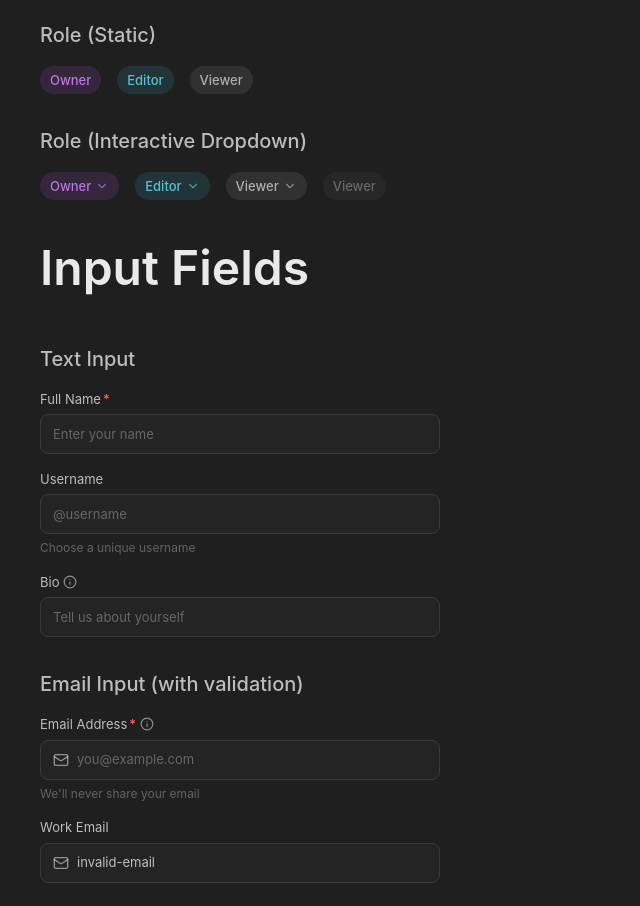
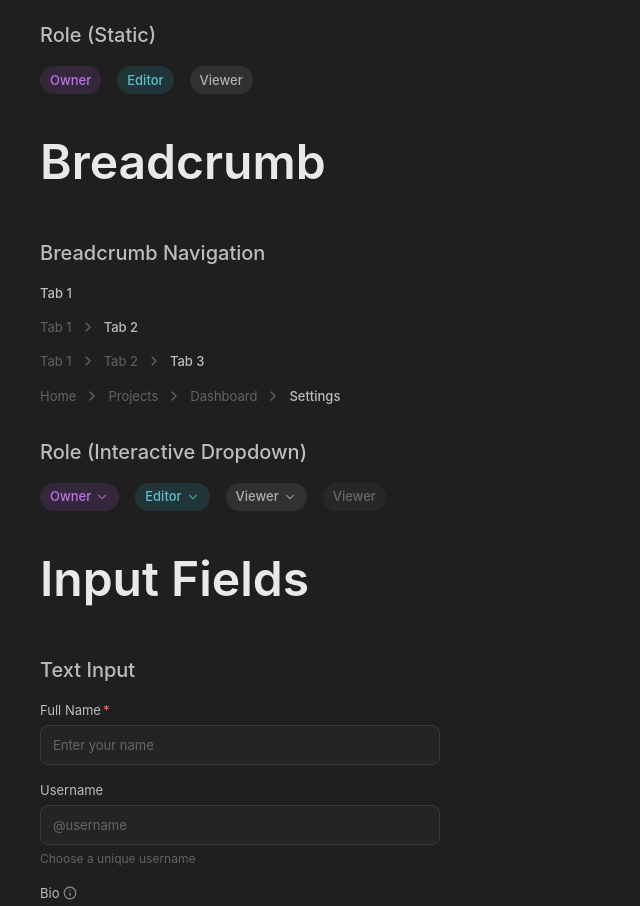
Before and after one commit to UwUkareem/VU-WebApp, a React (Vite) app: page /settings in a window 1280 px wide. Shown: the part 1000-1906 px from the top of the page, without its empty margins (0-640 px from the left). Built offline with nearby package versions, Linux system fonts and the light colour scheme.

Commit message:
feat(ui) : add Breadcrumb component

```diff
--- a/src/App.jsx
+++ b/src/App.jsx
@@ -3,6 +3,7 @@ import PropTypes from 'prop-types';
 import { Button } from '../src/components/ui/Button';
 import { Toggle } from '../src/components/ui/Toggle';
 import { Badge, RoleBadge } from '../src/components/ui/Badge';
+import { Breadcrumb } from '../src/components/ui/Breadcrumb';
 import {
   TextInput,
   EmailInput,
@@ -96,6 +97,25 @@ export default function App() {
         <Badge type="role" variant="owner" />
         <Badge type="role" variant="editor" />
         <Badge type="role" variant="viewer" />
+      </Section>
+
+      <h1 style={styles.title}>Breadcrumb</h1>
+
+      {/* BREADCRUMB */}
+      <Section title="Breadcrumb Navigation" vertical>
+        <Breadcrumb items={[{ label: 'Tab 1' }]} />
+        <Breadcrumb items={[{ label: 'Tab 1', href: '#' }, { label: 'Tab 2' }]} />
+        <Breadcrumb
+          items={[{ label: 'Tab 1', href: '#' }, { label: 'Tab 2', href: '#' }, { label: 'Tab 3' }]}
+        />
+        <Breadcrumb
+          items={[
+            { label: 'Home', onClick: () => console.log('Home') },
+            { label: 'Projects', onClick: () => console.log('Projects') },
+            { label: 'Dashboard', onClick: () => console.log('Dashboard') },
+            { label: 'Settings' },
+          ]}
+        />
       </Section>
 
       {/* ROLE - Interactive with Dropdown */}
--- /dev/null
+++ b/src/components/ui/Breadcrumb/Breadcrumb.css
@@ -0,0 +1,53 @@
+/* Breadcrumb Component */
+
+.breadcrumb {
+  display: inline-block;
+}
+
+.breadcrumb__list {
+  display: flex;
+  align-items: center;
+  gap: 0.5rem;
+  list-style: none;
+  margin: 0;
+  padding: 0;
+}
+
+.breadcrumb__item {
+  display: flex;
+  align-items: center;
+  gap: 0.5rem;
+}
+
+.breadcrumb__link,
+.breadcrumb__text {
+  font-family: var(--font-sans);
+  font-size: var(--text-sm);
+  font-weight: var(--font-regular);
+  line-height: 1.4;
+  color: var(--text-subtle);
+  text-decoration: none;
+  transition: color var(--transition-base);
+}
+
+.breadcrumb__link {
+  cursor: pointer;
+}
+
+.breadcrumb__link:hover {
+  color: var(--text-secondary);
+}
+
+.breadcrumb__link:active {
+  color: var(--text-primary);
+}
+
+.breadcrumb__text--current {
+  color: var(--text-secondary);
+  font-weight: var(--font-medium);
+}
+
+.breadcrumb__separator {
+  flex-shrink: 0;
+  color: var(--text-subtle);
+}
--- /dev/null
+++ b/src/components/ui/Breadcrumb/Breadcrumb.jsx
@@ -0,0 +1,54 @@
+import './Breadcrumb.css';
+import PropTypes from 'prop-types';
+import { ChevronRight } from 'lucide-react';
+
+export function Breadcrumb({ items = [], className = '' }) {
+  if (!items.length) return null;
+
+  return (
+    <nav className={`breadcrumb ${className}`.trim()} aria-label="Breadcrumb">
+      <ol className="breadcrumb__list">
+        {items.map((item, index) => {
+          const isLast = index === items.length - 1;
+          const isClickable = !isLast && (item.href || item.onClick);
+
+          return (
+            <li key={index} className="breadcrumb__item">
+              {isClickable ? (
+                <a
+                  href={item.href}
+                  onClick={item.onClick}
+                  className="breadcrumb__link"
+                  aria-current={isLast ? 'page' : undefined}
+                >
+                  {item.label}
+                </a>
+              ) : (
+                <span
+                  className={`breadcrumb__text${isLast ? ' breadcrumb__text--current' : ''}`}
+                  aria-current={isLast ? 'page' : undefined}
+                >
+                  {item.label}
+                </span>
+              )}
+              {!isLast && (
+                <ChevronRight size={16} className="breadcrumb__separator" aria-hidden="true" />
+              )}
+            </li>
+          );
+        })}
+      </ol>
+    </nav>
+  );
+}
+
+Breadcrumb.propTypes = {
+  items: PropTypes.arrayOf(
+    PropTypes.shape({
+      label: PropTypes.string.isRequired,
+      href: PropTypes.string,
+      onClick: PropTypes.func,
+    })
+  ).isRequired,
+  className: PropTypes.string,
+};
--- /dev/null
+++ b/src/components/ui/Breadcrumb/index.js
@@ -0,0 +1 @@
+export { Breadcrumb } from './Breadcrumb';
--- a/src/components/ui/index.js
+++ b/src/components/ui/index.js
@@ -2,3 +2,4 @@
 export { default as Button } from './Button';
 export { Toggle } from './Toggle';
 export { Badge, BADGE_VARIANTS, BADGE_TYPES } from './Badge';
+export { Breadcrumb } from './Breadcrumb';
```
